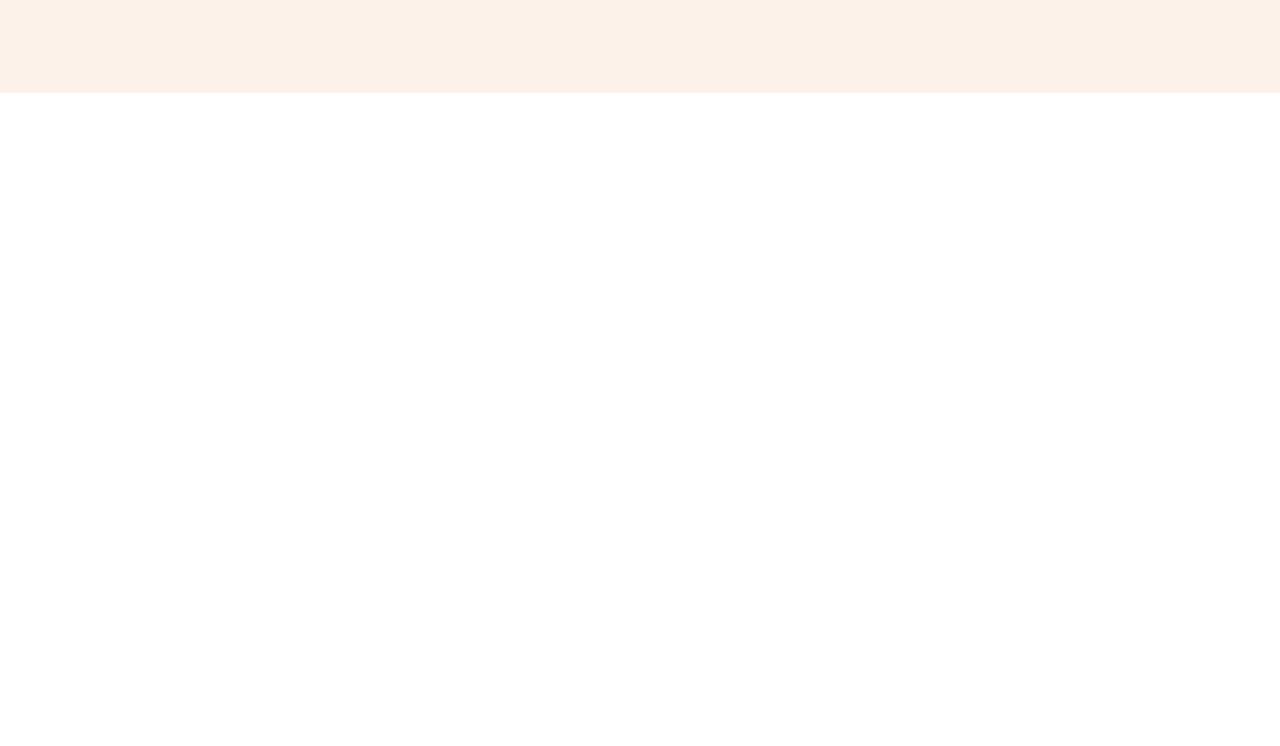
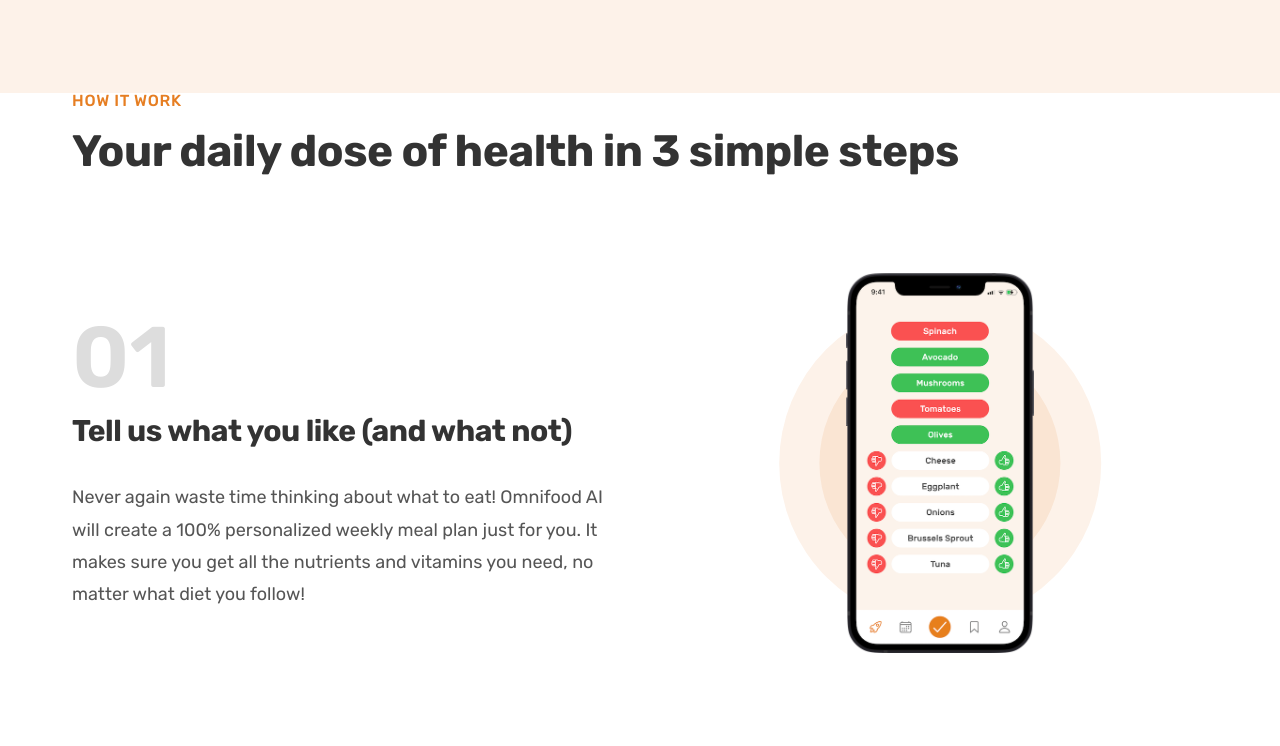
Before and after one commit to naymyo785566/omnifood-template, a plain HTML site: page index.html in a window 1280 px wide. Shown: the part 701-1447 px from the top of the page. Before the commit the page ends 800 px from the top, so only its background shows below. Drawn offline with Linux system fonts and the light colour scheme.

Commit message:
How It Work Section Update

```diff
--- a/css/style.css
+++ b/css/style.css
@@ -69,7 +69,8 @@
 }
 .grid {
   display: grid;
-  gap: 9.6rem;
+  row-gap: 9.6rem;
+  column-gap: 6.4rem;
 }
 .grid--2--cols {
   grid-template-columns: repeat(2, 1fr);
@@ -81,13 +82,44 @@
   grid-template-columns: repeat(4, 1fr);
 }
 
+.grid--center--v {
+  align-items: center;
+}
+
+.heading-primary,
+.heading-secondary,
+.heading-tertiary {
+  font-weight: 700;
+
+  color: #333;
+  letter-spacing: -0.5px;
+}
 .heading-primary {
   font-size: 5.2rem;
-  font-weight: 700;
   line-height: 1.1;
-  color: #333;
-  letter-spacing: -0.5px;
   margin-bottom: 3.2rem;
+}
+
+.heading-secondary {
+  font-size: 4.4rem;
+  line-height: 1.2;
+  margin-bottom: 9.6rem;
+}
+
+.heading-tertiary {
+  font-size: 3rem;
+  line-height: 1.2;
+  margin-bottom: 3.2rem;
+}
+
+.sub-heading {
+  color: #e67e22;
+  font-size: 1.6rem;
+  font-weight: 500;
+  display: block;
+  text-transform: uppercase;
+  margin-bottom: 1.6rem;
+  letter-spacing: 0.75px;
 }
 
 .btn:link,
@@ -235,3 +267,49 @@
 /* /********************** */
 /* How It Works Section */
 /* /********************** */
+
+.step-number {
+  font-size: 8.6rem;
+  font-weight: 600;
+  color: #ddd;
+  margin-bottom: 1.2rem;
+}
+.step-description {
+  font-size: 1.8rem;
+  line-height: 1.8;
+}
+.step-img-box {
+  display: flex;
+  justify-content: center;
+  align-items: center;
+  position: relative;
+}
+.step-img-box::before,
+.step-img-box::after {
+  content: "";
+  display: block;
+
+  /* height: 60%; */
+
+  position: absolute;
+
+  top: 50%;
+  left: 50%;
+  transform: translate(-50%, -50%);
+  border-radius: 50%;
+}
+.step-img-box::before {
+  width: 60%;
+  padding-bottom: 60%;
+  background-color: #fdf2e9;
+  z-index: -1;
+}
+.step-img-box::after {
+  width: 45%;
+  padding-bottom: 45%;
+  background-color: #fae5d3;
+  z-index: -1;
+}
+.step-img {
+  width: 35%;
+}
--- a/index.html
+++ b/index.html
@@ -83,7 +83,70 @@
           </div>
         </div>
       </section>
-      <section class="section-how"></section>
+      <section class="section-how">
+        <div class="container">
+          <span class="sub-heading">How It Work</span>
+          <h2 class="heading-secondary">
+            Your daily dose of health in 3 simple steps
+          </h2>
+        </div>
+        <div class="container grid grid--2--cols grid--center--v">
+          <!-- Step 1 -->
+          <div class="step-text-box">
+            <p class="step-number">01</p>
+            <h3 class="heading-tertiary">
+              Tell us what you like (and what not)
+            </h3>
+            <p class="step-description">
+              Never again waste time thinking about what to eat! Omnifood AI
+              will create a 100% personalized weekly meal plan just for you. It
+              makes sure you get all the nutrients and vitamins you need, no
+              matter what diet you follow!
+            </p>
+          </div>
+          <div class="step-img-box">
+            <img
+              src="./img/app/app-screen-1.png"
+              alt="iphone app preference selection screen"
+              class="step-img"
+            />
+          </div>
+          <!-- Step 2 -->
+          <div class="step-img-box">
+            <img
+              src="./img/app/app-screen-2.png"
+              alt="iphone app preference selection screen"
+              class="step-img"
+            />
+          </div>
+          <div class="step-text-box">
+            <p class="step-number">02</p>
+            <h3 class="heading-tertiary">Approve your weekly meal plan</h3>
+            <p class="step-description">
+              Once per week, approve the meal plan generated for you by Omnifood
+              AI. You can change ingredients, swap entire meals, or even add
+              your own recipes.
+            </p>
+          </div>
+          <!-- Step 3 -->
+          <div class="step-text-box">
+            <p class="step-number">03</p>
+            <h3 class="heading-tertiary">Receive meals at convenient time</h3>
+            <p class="step-description">
+              Best chefs in town will cook your selected meal every day, and we
+              will deliver it to your door whenever works best for you. You can
+              change delivery schedule and address daily!
+            </p>
+          </div>
+          <div class="step-img-box">
+            <img
+              src="./img/app/app-screen-3.png"
+              alt="iphone app preference selection screen"
+              class="step-img"
+            />
+          </div>
+        </div>
+      </section>
     </main>
   </body>
 </html>
```
